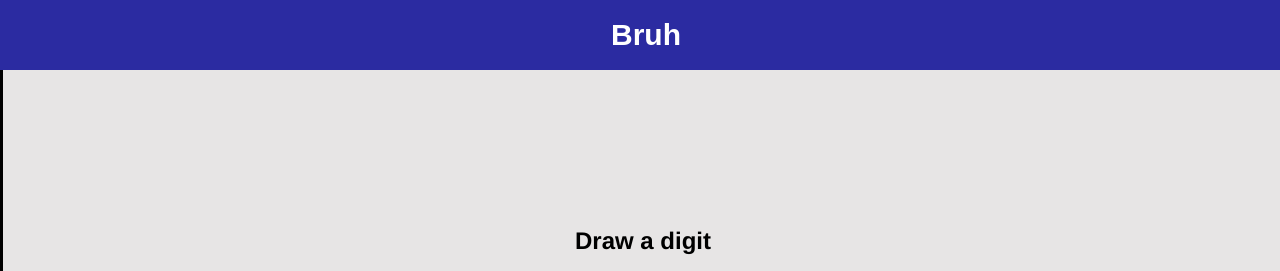
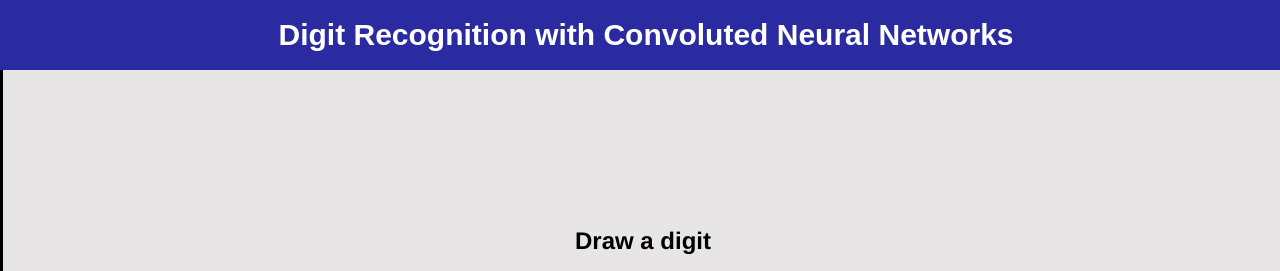
Before and after one commit to Nyyeees/Read_digit, a Flask app: page / in a window 1280 px wide. Shown: the top 271 px of the page. Run offline with Flask 2, Linux system fonts and the light colour scheme; some libraries are stand-ins or nearby versions.

Commit message:
Update index.html

```diff
--- a/templates/index.html
+++ b/templates/index.html
@@ -11,7 +11,7 @@
     <nav>
         <div class="navbar">
         <i class='bx bx-menu'></i>
-            <div class='home'><a href='/'>Bruh</a></div>
+            <div class='home'><a href='/'>Digit Recognition with Convoluted Neural Networks</a></div>
                 <div class='nav-links'>
                     <ul class='links'>
                         <li class = 'drop-container'><a href='#'><box-icon name='menu' class='icon'></box-icon></a>
```
